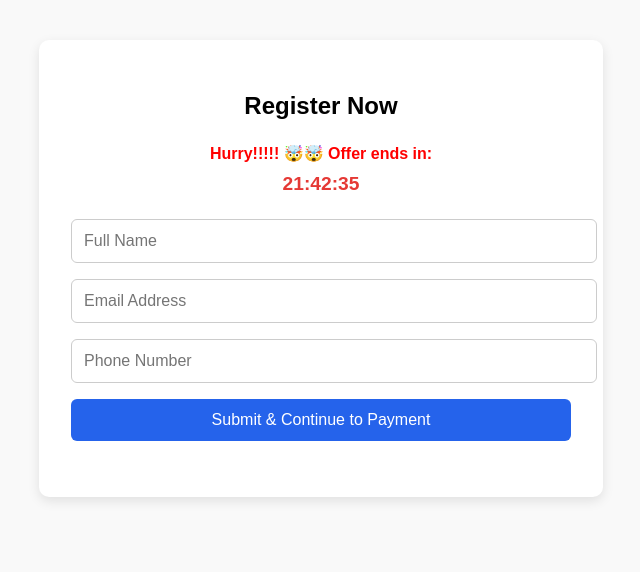
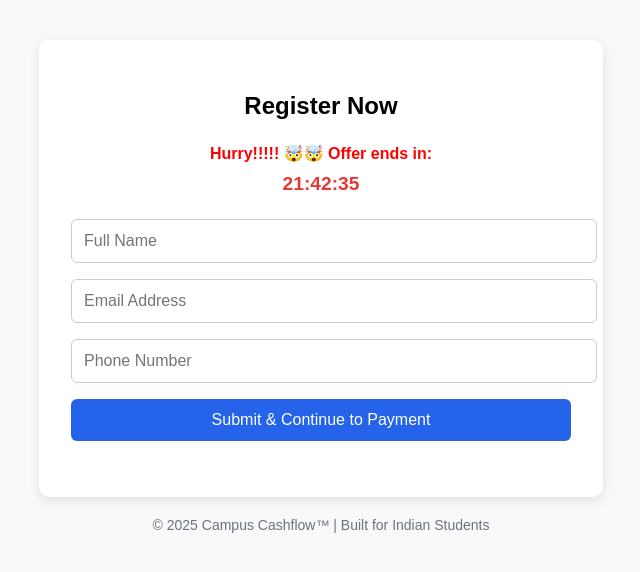
Before and after one commit to Arnavvvv-20/CashFlow, a plain HTML site: page Form.html in a window 1280 px wide. Shown: the whole page, without its empty margins (319-959 px from the left). Drawn offline with Linux system fonts and the light colour scheme.

Commit message:
add some FOOTER updates-V2

```diff
--- a/Form.html
+++ b/Form.html
@@ -90,6 +90,12 @@
   font-family: sans-serif;
   transition: opacity 0.5s ease;
 }
+footer{
+  text-align: center;
+  margin-top: 20px;
+  font-size: 14px;
+  color:  #6b7280;
+}
 
   </style>
 </head>
@@ -114,6 +120,9 @@
     <div id="custom-alert" class="hidden"></div>
     <div id="status"></div>
   </div>
+  <footer>
+  © 2025 Campus Cashflow™ | Built for Indian Students
+</footer>
 
   <script>
     // Countdown timer
```
